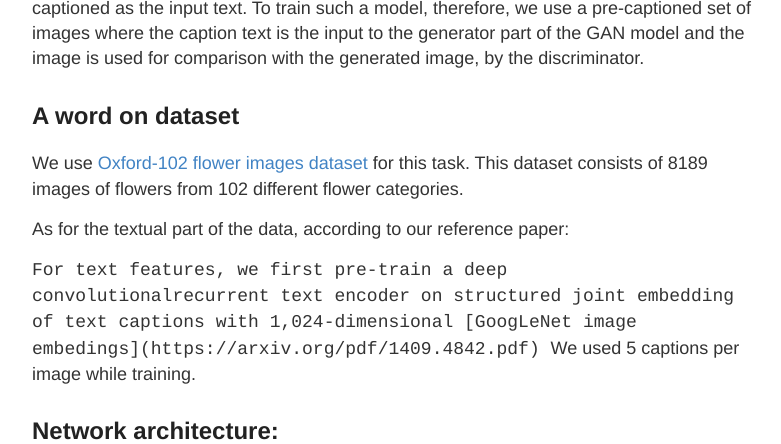
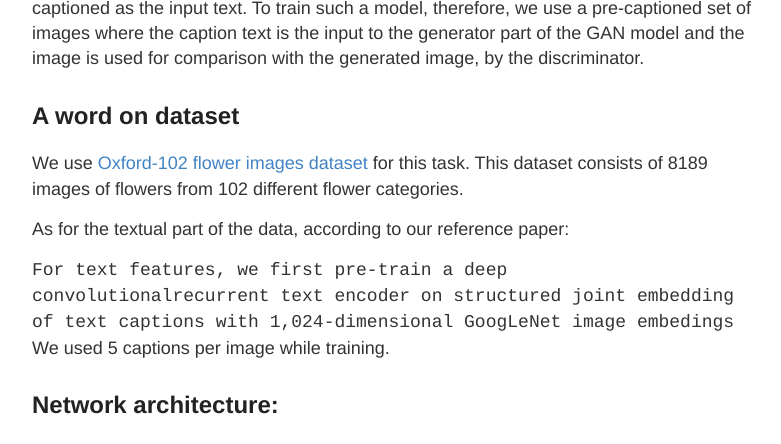
Before and after one commit to datashines/datashines.github.io, a Jekyll site: the page built from _posts/2019-02-28-Text-To-Image-Using-GANs.md, in a window 1280 px wide and 1400 px high, scrolled down 538 px. Shown: the top 444 px of the window, without its empty margins (248-1029 px from the left). Built offline with Jekyll 4.4.1, drawn with Linux system fonts in a browser that asks for light colours; comment, search, counter and statistics services are not loaded; some of the changed lines change nothing that is shown; some of the changed text lies outside the part shown.

Commit message:
v2i blog 4

```diff
--- a/_posts/2019-02-28-Text-To-Image-Using-GANs.md
+++ b/_posts/2019-02-28-Text-To-Image-Using-GANs.md
@@ -30,8 +30,8 @@
 <code>
 For text features, we first pre-train a deep convolutionalrecurrent text encoder on
 structured joint embedding of
-text captions with 1,024-dimensional [GoogLeNet image
-embedings](https://arxiv.org/pdf/1409.4842.pdf)
+text captions with 1,024-dimensional GoogLeNet image
+embedings
 </code>
 We used 5 captions per image while training.
 
@@ -60,7 +60,7 @@
 
 ## Demo
 
-***to be continued***
+***to be added***
 
 ## Acknowledgements
 
```
